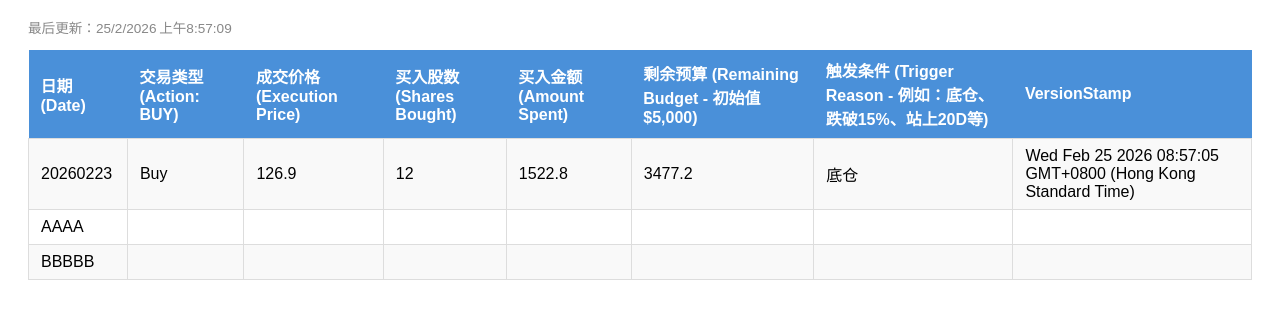
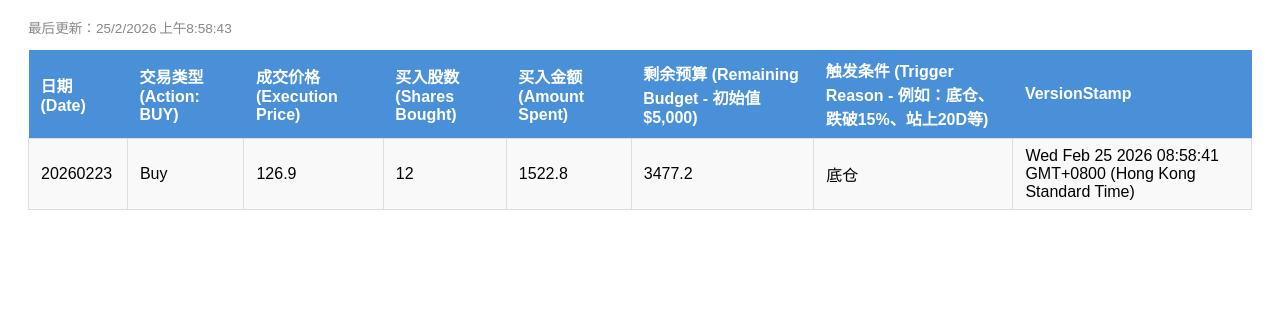
Before and after one commit to leixiao32229/tables, a plain HTML site: page index.html in a window 1280 px wide. Shown: the part 79-398 px from the top of the page. Drawn offline with Linux system fonts and the light colour scheme.

Commit message:
Auto update 2026-02-25T00:58:43.810Z

```diff
--- a/index.html
+++ b/index.html
@@ -1 +1 @@
-<!DOCTYPE html><html><head><meta charset="UTF-8"><meta name="viewport" content="width=device-width, initial-scale=1.0"><title>Sheet1</title><style>body{font-family:Arial,sans-serif;padding:20px;}h2{color:#333;}.updated{color:#888;font-size:0.85em;}table{border-collapse:collapse;width:100%;}th{background:#4a90d9;color:white;padding:8px 12px;text-align:left;}td{border:1px solid #ddd;padding:8px 12px;}tr:nth-child(even){background:#f9f9f9;}</style></head><body><h2>Sheet1</h2><p class="updated">最后更新：25/2/2026 上午8:57:09</p><table><tr><th>日期 (Date)</th><th>交易类型 (Action: BUY)</th><th>成交价格 (Execution Price)</th><th>买入股数 (Shares Bought)</th><th>买入金额 (Amount Spent)</th><th>剩余预算 (Remaining Budget - 初始值 $5,000)</th><th>触发条件 (Trigger Reason - 例如：底仓、跌破15%、站上20D等)</th><th>VersionStamp</th></tr><tr><td>20260223</td><td>Buy</td><td>126.9</td><td>12</td><td>1522.8</td><td>3477.2</td><td>底仓</td><td>Wed Feb 25 2026 08:57:05 GMT+0800 (Hong Kong Standard Time)</td></tr><tr><td>AAAA</td><td></td><td></td><td></td><td></td><td></td><td></td><td></td></tr><tr><td>BBBBB</td><td></td><td></td><td></td><td></td><td></td><td></td><td></td></tr></table></body></html>
+<!DOCTYPE html><html><head><meta charset="UTF-8"><meta name="viewport" content="width=device-width, initial-scale=1.0"><title>Sheet1</title><style>body{font-family:Arial,sans-serif;padding:20px;}h2{color:#333;}.updated{color:#888;font-size:0.85em;}table{border-collapse:collapse;width:100%;}th{background:#4a90d9;color:white;padding:8px 12px;text-align:left;}td{border:1px solid #ddd;padding:8px 12px;}tr:nth-child(even){background:#f9f9f9;}</style></head><body><h2>Sheet1</h2><p class="updated">最后更新：25/2/2026 上午8:58:43</p><table><tr><th>日期 (Date)</th><th>交易类型 (Action: BUY)</th><th>成交价格 (Execution Price)</th><th>买入股数 (Shares Bought)</th><th>买入金额 (Amount Spent)</th><th>剩余预算 (Remaining Budget - 初始值 $5,000)</th><th>触发条件 (Trigger Reason - 例如：底仓、跌破15%、站上20D等)</th><th>VersionStamp</th></tr><tr><td>20260223</td><td>Buy</td><td>126.9</td><td>12</td><td>1522.8</td><td>3477.2</td><td>底仓</td><td>Wed Feb 25 2026 08:58:41 GMT+0800 (Hong Kong Standard Time)</td></tr></table></body></html>
```
